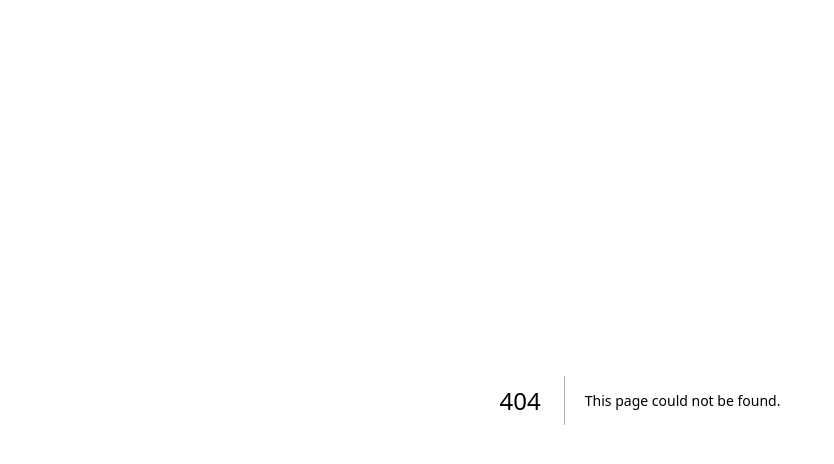
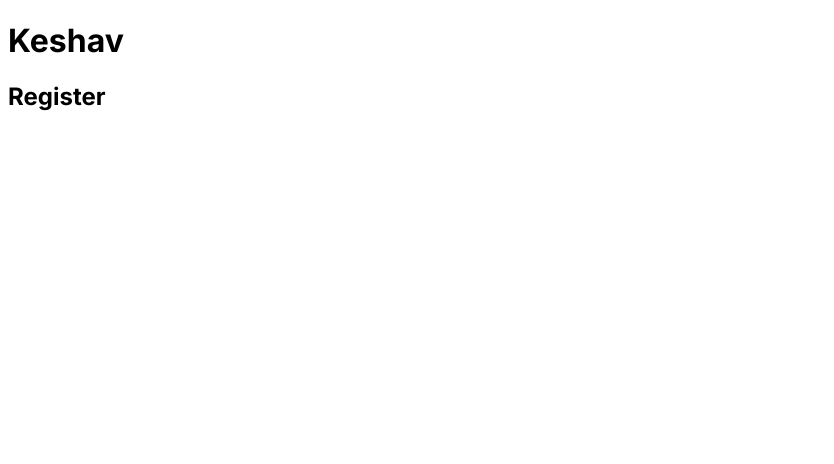
Before and after one commit to savitakatwe/tweetx, a Next.js app: page /auth/register in a window 1280 px wide. Before the commit this address had no page. Shown: the top 464 px of the page, without its empty margins (0-834 px from the left). Built offline with nearby package versions, Linux system fonts and the light colour scheme.

Commit message:
basic routing

```diff
--- /dev/null
+++ b/src/app/auth/login/page.tsx
@@ -0,0 +1,4 @@
+function LoginPage() {
+    return <h2>Login</h2>
+}
+export default LoginPage
--- /dev/null
+++ b/src/app/auth/page.tsx
@@ -0,0 +1,4 @@
+const AuthPage = () => {
+    return <h2>Auth</h2>
+}
+export default AuthPage
--- /dev/null
+++ b/src/app/auth/register/page.tsx
@@ -0,0 +1,4 @@
+function Register() {
+    return <h2>Register</h2>
+}
+export default Register
--- /dev/null
+++ b/src/app/auth/template.tsx
@@ -0,0 +1,10 @@
+import {PropsWithChildren} from "react";
+
+function AuthTemplate({children}:PropsWithChildren) {
+    return <>
+        <h1>Keshav</h1>
+        <div>{children}</div>
+    </>
+}
+
+export default AuthTemplate
--- a/src/app/page.tsx
+++ b/src/app/page.tsx
@@ -3,6 +3,7 @@ import Image from "next/image";
 export default function Home() {
   return (
     <main>
+     <h1>in page</h1>
     </main>
   );
 }
```
